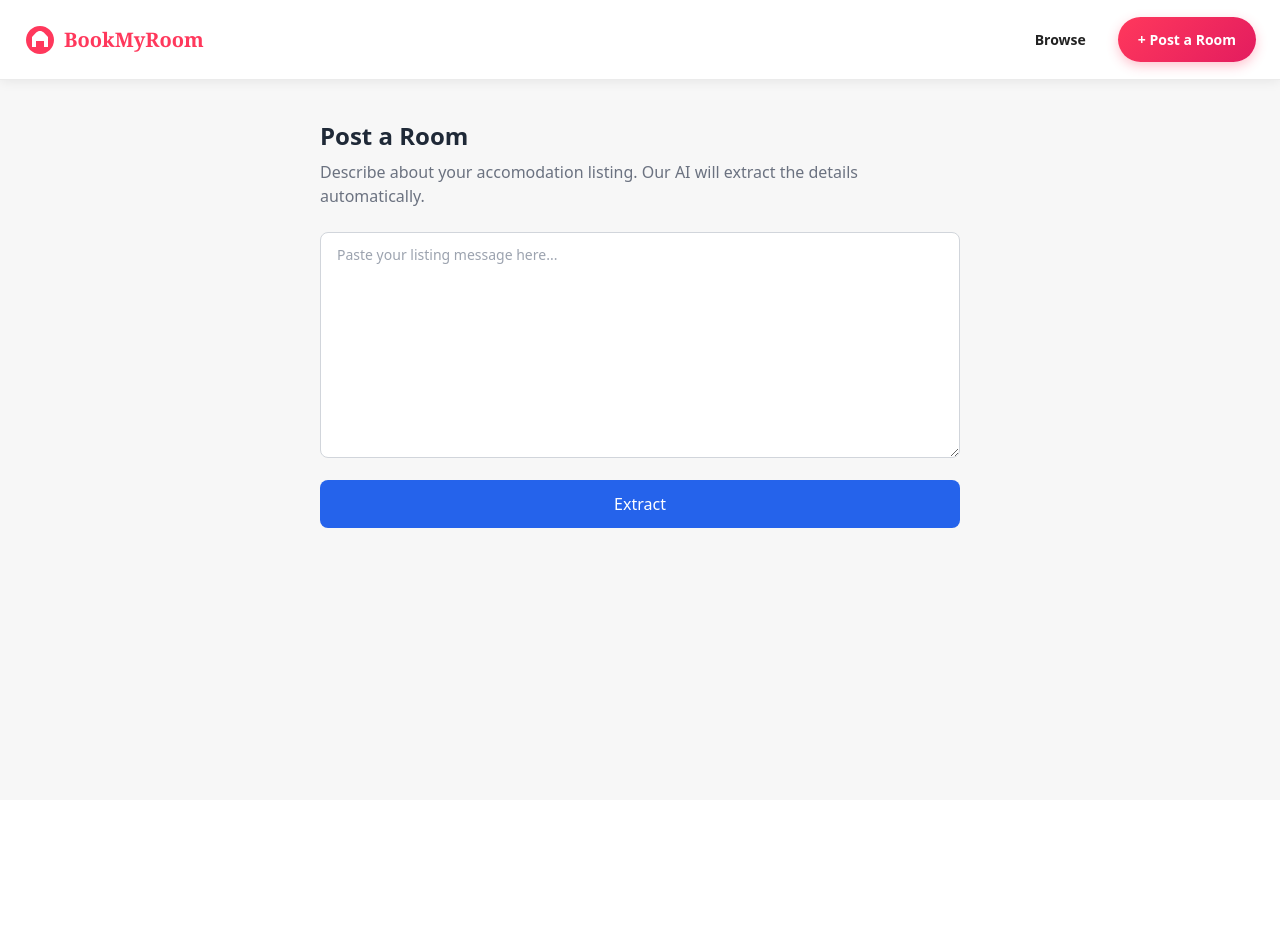
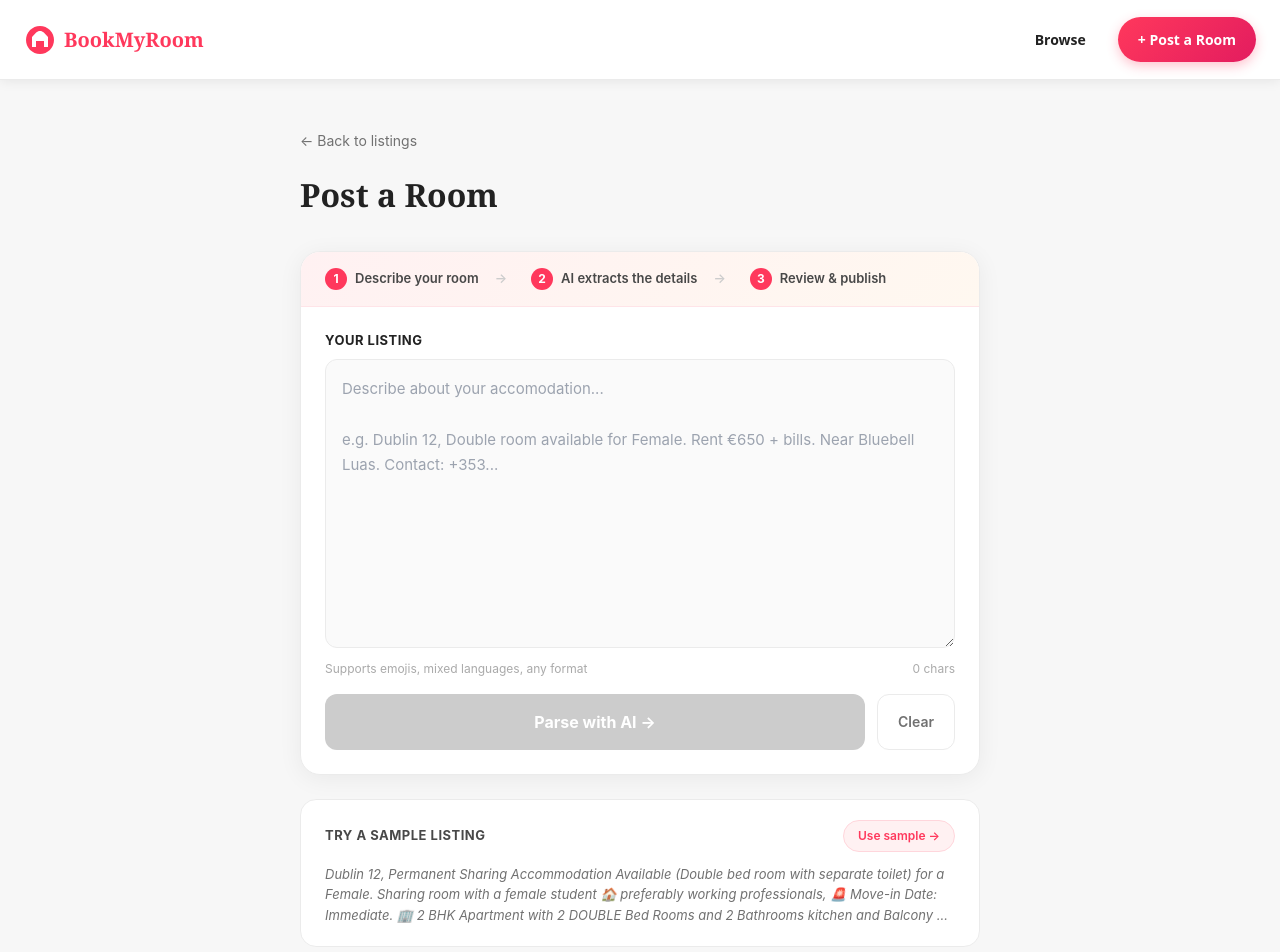
Before and after one commit to RaghulPrasath-Here/BookMyRoom, a React app in the folder frontend/: page /submit in a window 1280 px wide. Shown: the top 952 px of the page. Before the commit the page ends 800 px from the top, so only its background shows below. Built offline with nearby package versions, Linux system fonts and the light colour scheme; the HTML template or start-up script is replaced by a standard one.

Commit message:
search page implemented with backend integration

```diff
--- a/frontend/src/pages/Submit.jsx
+++ b/frontend/src/pages/Submit.jsx
@@ -1,20 +1,277 @@
+import { useState } from "react";
+import { useNavigate } from "react-router-dom";
+import { API_BASE } from "../constants";
+
+const SAMPLE_LISTING = `Dublin 12, Permanent Sharing Accommodation Available (Double bed room with separate toilet) for a Female. Sharing room with a female student 🏠 preferably working professionals, 🚨 Move-in Date: Immediate. 🏢 2 BHK Apartment with 2 DOUBLE Bed Rooms and 2 Bathrooms kitchen and Balcony 📍 Location: within sight from Bluebell Luas stop 💰 Rent: €650 + bills 💰 Deposit: €500 (Refundable) 🚈 2-minute walk to Bluebell Luas stop ☎️ +353***46137`;
+
 export default function Submit() {
+  const navigate = useNavigate();
+  const [rawText, setRawText] = useState("");
+  const [loading, setLoading] = useState(false);
+  const [error, setError] = useState(null);
+
+  const handleParse = async () => {
+    if (!rawText.trim()) {
+      setError("Please paste a listing first.");
+      return;
+    }
+    try {
+      setLoading(true);
+      setError(null);
+      const res = await fetch(`${API_BASE}/listings/parse`, {
+        method: "POST",
+        headers: { "Content-Type": "application/json" },
+        body: JSON.stringify({ raw_text: rawText })
+      });
+
+      if (!res.ok) throw new Error("Failed to parse listing");
+
+      const data = await res.json();
+      navigate("/confirm", { state: { parsed: data.parsed, raw_text: rawText } });
+    } catch (e) {
+      setError("Something went wrong. Please try again.");
+    } finally {
+      setLoading(false);
+    }
+  };
+
   return (
-    <div className="max-w-2xl mx-auto px-4 py-10">
-      <h1 className="text-2xl font-bold text-gray-800 mb-2">Post a Room</h1>
-      <p className="text-gray-500 mb-6">
-        Describe about your accomodation listing. Our AI will extract the details automatically.
-      </p>
+    <div style={{
+      minHeight: "calc(100vh - 80px)",
+      background: "#F7F7F7",
+      padding: "48px 24px",
+      fontFamily: "-apple-system, BlinkMacSystemFont, 'Segoe UI', sans-serif"
+    }}>
+      <style>{`
+        @keyframes spin { to { transform: rotate(360deg); } }
+        @keyframes fadeUp { from { opacity: 0; transform: translateY(16px); } to { opacity: 1; transform: translateY(0); } }
+        textarea:focus { outline: none; border-color: #FF385C !important; box-shadow: 0 0 0 3px rgba(255,56,92,0.1) !important; }
+      `}</style>
 
-      <textarea
-        rows={10}
-        placeholder="Paste your listing message here..."
-        className="w-full border border-gray-300 rounded-lg px-4 py-3 text-sm focus:outline-none focus:ring-2 focus:ring-blue-500 mb-4"
-      />
+      <div style={{
+        maxWidth: "680px", margin: "0 auto",
+        animation: "fadeUp 0.5s ease both"
+      }}>
 
-      <button className="w-full bg-blue-600 text-white py-3 rounded-lg font-medium hover:bg-blue-700">
-        Extract
-      </button>
+        {/* Header */}
+        <div style={{ marginBottom: "32px" }}>
+          <a href="/" style={{
+            textDecoration: "none", color: "#717171",
+            fontSize: "14px", display: "inline-flex",
+            alignItems: "center", gap: "6px", marginBottom: "20px"
+          }}>
+            ← Back to listings
+          </a>
+          <h1 style={{
+            margin: "0 0 8px", fontSize: "32px",
+            fontWeight: "800", color: "#222222",
+            fontFamily: "Georgia, serif"
+          }}>
+            Post a Room
+          </h1>
+        </div>
+
+        {/* Main card */}
+        <div style={{
+          background: "white", borderRadius: "20px",
+          border: "1px solid #EBEBEB",
+          boxShadow: "0 4px 24px rgba(0,0,0,0.06)",
+          overflow: "hidden"
+        }}>
+
+          {/* How it works banner */}
+          <div style={{
+            background: "linear-gradient(135deg, #FFF1F2, #FFF8F0)",
+            borderBottom: "1px solid #FFE4E8",
+            padding: "16px 24px",
+            display: "flex", gap: "24px", flexWrap: "wrap"
+          }}>
+            {[
+              { num: "1", text: "Describe your room" },
+              { num: "2", text: "AI extracts the details" },
+              { num: "3", text: "Review & publish" }
+            ].map((step, i) => (
+              <div key={i} style={{
+                display: "flex", alignItems: "center",
+                gap: "8px", fontSize: "13px",
+                fontWeight: "600", color: "#484848"
+              }}>
+                <span style={{
+                  width: "22px", height: "22px",
+                  background: "#FF385C", color: "white",
+                  borderRadius: "50%", fontSize: "12px",
+                  display: "inline-flex", alignItems: "center",
+                  justifyContent: "center", fontWeight: "700",
+                  flexShrink: 0
+                }}>{step.num}</span>
+                {step.text}
+                {i < 2 && <span style={{ color: "#CCCCCC", marginLeft: "8px" }}>→</span>}
+              </div>
+            ))}
+          </div>
+
+          <div style={{ padding: "24px" }}>
+
+            {/* Textarea */}
+            <div style={{ marginBottom: "16px" }}>
+              <label style={{
+                display: "block", fontSize: "13px",
+                fontWeight: "700", color: "#222",
+                marginBottom: "8px", textTransform: "uppercase",
+                letterSpacing: "0.5px"
+              }}>
+                Your Listing
+              </label>
+              <textarea
+                value={rawText}
+                onChange={e => { setRawText(e.target.value); setError(null); }}
+                placeholder="Describe about your accomodation...&#10;&#10;e.g. Dublin 12, Double room available for Female. Rent €650 + bills. Near Bluebell Luas. Contact: +353..."
+                rows={10}
+                style={{
+                  width: "100%", padding: "16px",
+                  border: "1.5px solid #EBEBEB",
+                  borderRadius: "12px", fontSize: "15px",
+                  color: "#222", background: "#FAFAFA",
+                  resize: "vertical", lineHeight: "1.7",
+                  fontFamily: "inherit", transition: "border-color 0.2s, box-shadow 0.2s",
+                  boxSizing: "border-box"
+                }}
+              />
+              <div style={{
+                display: "flex", justifyContent: "space-between",
+                marginTop: "6px"
+              }}>
+                <span style={{ fontSize: "12px", color: "#AAAAAA" }}>
+                  Supports emojis, mixed languages, any format
+                </span>
+                <span style={{
+                  fontSize: "12px",
+                  color: rawText.length > 2000 ? "#FF385C" : "#AAAAAA"
+                }}>
+                  {rawText.length} chars
+                </span>
+              </div>
+            </div>
+
+            {/* Error */}
+            {error && (
+              <div style={{
+                background: "#FFF1F2", border: "1px solid #FFD6DC",
+                borderRadius: "10px", padding: "12px 16px",
+                color: "#E31C5F", fontSize: "14px",
+                marginBottom: "16px", display: "flex",
+                alignItems: "center", gap: "8px"
+              }}>
+                {error}
+              </div>
+            )}
+
+            {/* Buttons */}
+            <div style={{ display: "flex", gap: "12px", flexWrap: "wrap" }}>
+              <button
+                onClick={handleParse}
+                disabled={loading || !rawText.trim()}
+                style={{
+                  flex: 1, minWidth: "200px",
+                  background: loading || !rawText.trim()
+                    ? "#CCCCCC"
+                    : "linear-gradient(135deg, #FF385C, #E31C5F)",
+                  color: "white", border: "none",
+                  borderRadius: "12px", padding: "16px 24px",
+                  fontSize: "16px", fontWeight: "700",
+                  cursor: loading || !rawText.trim() ? "not-allowed" : "pointer",
+                  display: "flex", alignItems: "center",
+                  justifyContent: "center", gap: "10px",
+                  transition: "opacity 0.2s",
+                  boxShadow: loading || !rawText.trim()
+                    ? "none"
+                    : "0 4px 16px rgba(255,56,92,0.3)",
+                  fontFamily: "inherit"
+                }}
+              >
+                {loading ? (
+                  <>
+                    <div style={{
+                      width: "18px", height: "18px",
+                      border: "2px solid rgba(255,255,255,0.4)",
+                      borderTopColor: "white", borderRadius: "50%",
+                      animation: "spin 0.8s linear infinite",
+                      flexShrink: 0
+                    }} />
+                    AI is reading your listing...
+                  </>
+                ) : (
+                  <>Parse with AI →</>
+                )}
+              </button>
+
+              <button
+                onClick={() => setRawText("")}
+                disabled={!rawText.trim()}
+                style={{
+                  background: "none",
+                  border: "1.5px solid #EBEBEB",
+                  borderRadius: "12px", padding: "16px 20px",
+                  fontSize: "14px", fontWeight: "600",
+                  color: "#717171", cursor: !rawText.trim() ? "not-allowed" : "pointer",
+                  fontFamily: "inherit"
+                }}
+              >
+                Clear
+              </button>
+            </div>
+          </div>
+        </div>
+
+        {/* Sample listing */}
+        <div style={{
+          marginTop: "24px", background: "white",
+          borderRadius: "16px", border: "1px solid #EBEBEB",
+          padding: "20px 24px"
+        }}>
+          <div style={{
+            display: "flex", justifyContent: "space-between",
+            alignItems: "center", marginBottom: "12px"
+          }}>
+            <p style={{
+              margin: 0, fontSize: "13px",
+              fontWeight: "700", color: "#484848",
+              textTransform: "uppercase", letterSpacing: "0.5px"
+            }}>
+              Try a sample listing
+            </p>
+            <button
+              onClick={() => setRawText(SAMPLE_LISTING)}
+              style={{
+                background: "#FFF1F2", color: "#FF385C",
+                border: "1px solid #FFD6DC", borderRadius: "20px",
+                padding: "6px 14px", fontSize: "12px",
+                fontWeight: "600", cursor: "pointer",
+                fontFamily: "inherit"
+              }}
+            >
+              Use sample →
+            </button>
+          </div>
+          <p style={{
+            margin: 0, fontSize: "13px", color: "#717171",
+            lineHeight: "1.6", fontStyle: "italic",
+            overflow: "hidden", display: "-webkit-box",
+            WebkitLineClamp: 3, WebkitBoxOrient: "vertical"
+          }}>
+            {SAMPLE_LISTING}
+          </p>
+        </div>
+
+        {/* Trust note */}
+        <p style={{
+          textAlign: "center", fontSize: "12px",
+          color: "#AAAAAA", marginTop: "20px", lineHeight: "1.6"
+        }}>
+          Your listing will be identified by your contact number.<br />
+          To remove a listing, contact us.
+        </p>
+      </div>
     </div>
-  )
+  );
 }
```
